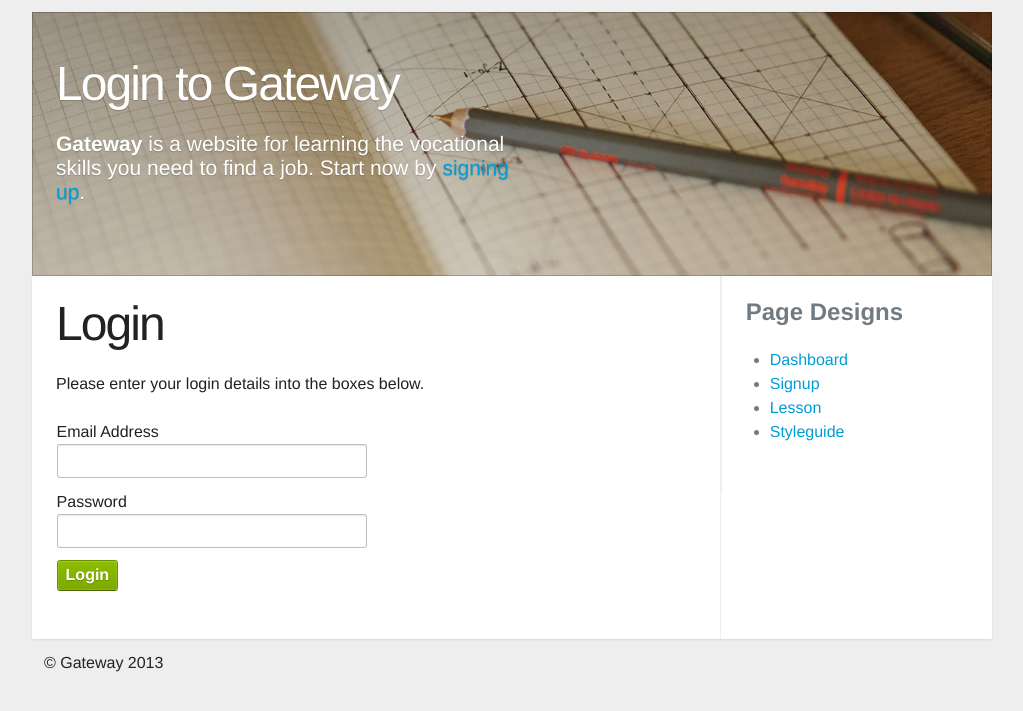
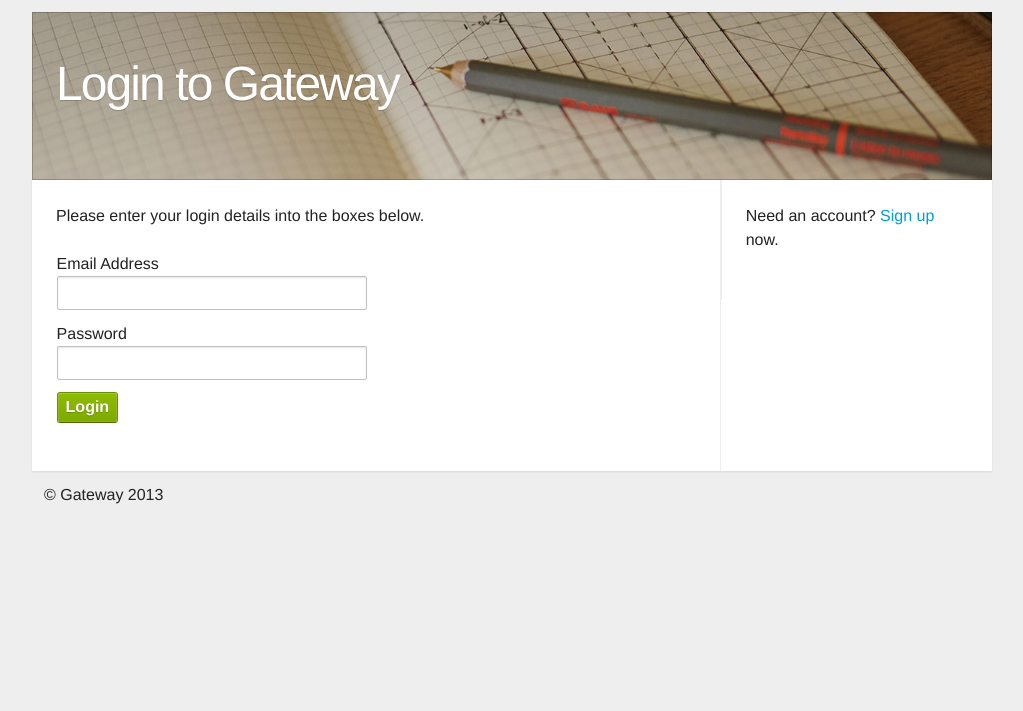
Before and after one commit to daneden/serious-games, a PHP site: page /login.php in a window 1280 px wide. Shown: the part 60-771 px from the top of the page, without its empty margins (128-1151 px from the left). Run offline with PHP 8.4, Linux system fonts and the light colour scheme; some libraries are stand-ins or nearby versions.

Commit message:
Update login page

```diff
--- a/assets/css/style.css
+++ b/assets/css/style.css
@@ -897,10 +897,6 @@ html {
 	box-shadow: inset 0 0 0 1px rgba(0,0,0,.2)
 }
 
-	.hero-logo {
-		margin: 0 auto 1.5rem;
-	}
-
 	.hero-intro {
 		max-width: 480px;
 		max-width: 30rem;
--- a/login.php
+++ b/login.php
@@ -3,12 +3,10 @@
 	<div class="home-hero island">
 		<div class="hero-intro">
 			<h1>Login to Gateway</h1>
-			<p class="intro"><strong>Gateway</strong> is a website for learning the vocational skills you need to find a job. Start now by <a href="/signup">signing up</a>.</p>
 		</div>
 	</div>
 	<div class="content two-col">
 		<div class="main-col island">
-			<h1>Login</h1>
 			<p>Please enter your login details into the boxes below.</p>
             <form action="inc/globals/login.php" method="post">
             	<div class="grid">
@@ -22,14 +20,8 @@
                 </div>
             </form>
 		</div>
-		<div class="sidebar secondary-col island">
-			<h2>Page Designs</h2>
-			<ul>
-				<li><a href="/dashboard.php">Dashboard</a></li>
-				<li><a href="/signup.php">Signup</a></li>
-				<li><a href="/lesson.php">Lesson</a></li>
-				<li><a href="/admin/styleguide.php">Styleguide</a></li>
-			</ul>
+		<div class="secondary-col island">
+			<p>Need an account? <a href="/signup.php">Sign up</a> now.</p>
 		</div>
 	</div>
 </div>
```
